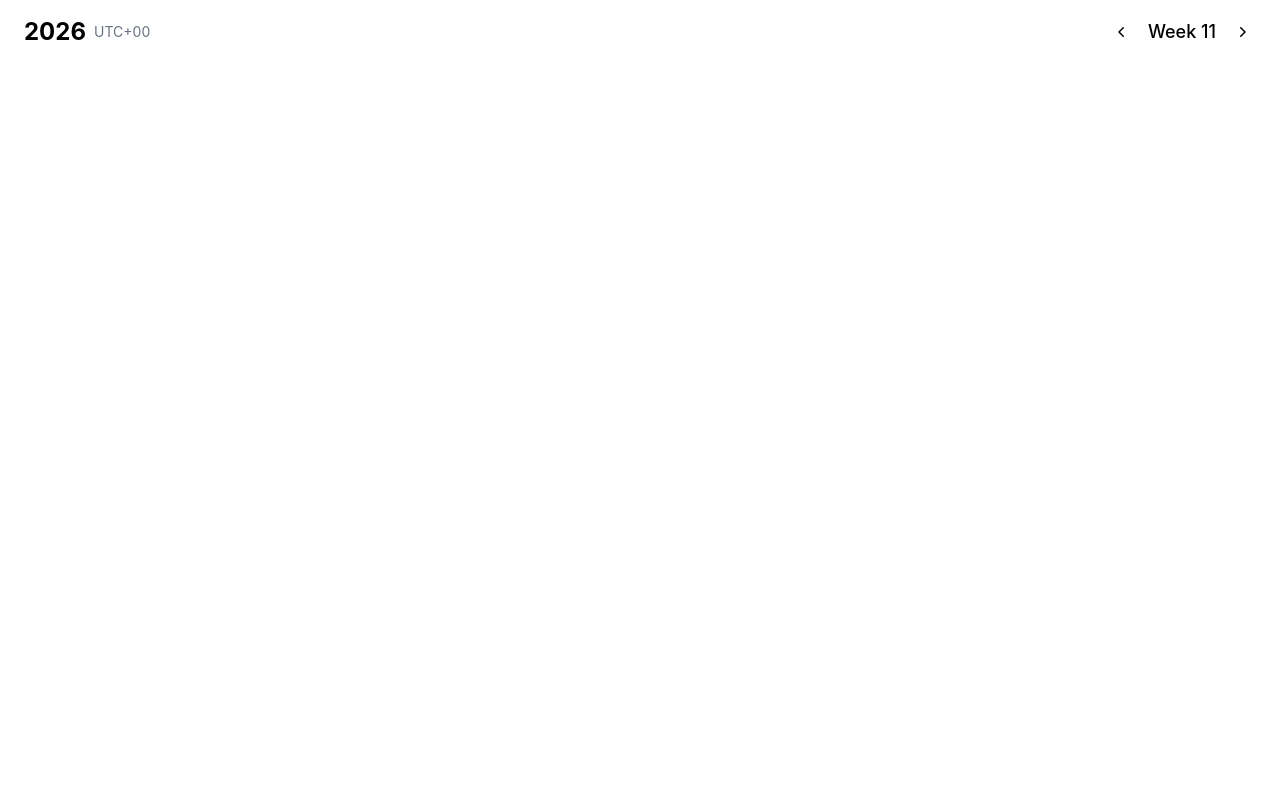
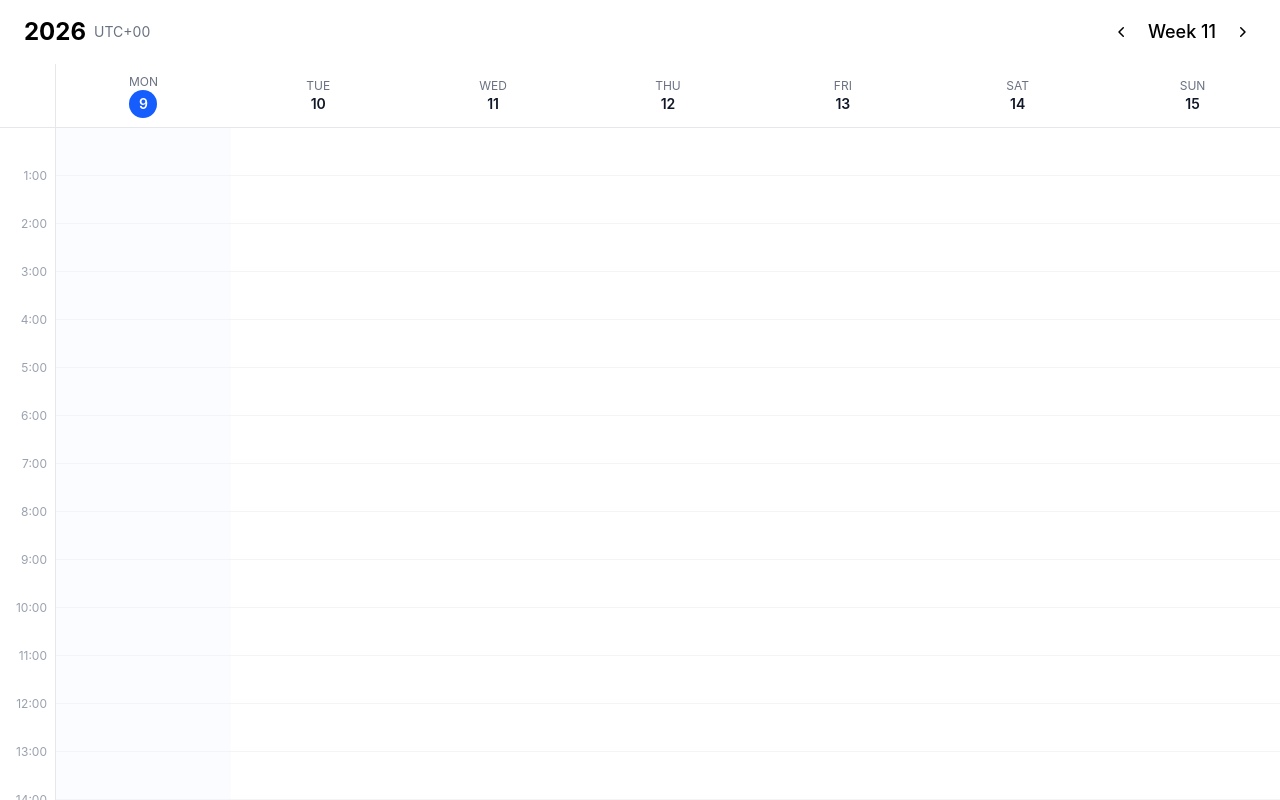
Before and after one commit to paronikyanarmen/swing-calendar-fe, a React (Vite) app: page / in a window 1280 px wide. Built offline with nearby package versions, Linux system fonts and the light colour scheme.

Commit message:
Add week and weekdays

```diff
--- a/src/App.tsx
+++ b/src/App.tsx
@@ -1,19 +1,22 @@
 import {useState} from "react";
 import {Header} from "./components/Header/Header";
+import {Week} from "./components/Week/Week";
 import { getPreviousMonday } from "./date";
 
 
 function App() {
     const currentDate = new Date();
-    console.log(getPreviousMonday(currentDate));
     const [selectedWeek, setSelectedWeek] = useState(() => getPreviousMonday(currentDate));
 
     return (
-        <Header
-            currentDate={currentDate}
-            selectedWeek={selectedWeek}
-            setSelectedWeek={setSelectedWeek}
-        />
+        <div className="flex flex-col h-screen">
+            <Header
+                currentDate={currentDate}
+                selectedWeek={selectedWeek}
+                setSelectedWeek={setSelectedWeek}
+            />
+            <Week currentDate={currentDate} selectedWeek={selectedWeek} />
+        </div>
     );
 }
 
--- /dev/null
+++ b/src/components/Day/Day.tsx
@@ -0,0 +1,41 @@
+import dayjs from "dayjs";
+
+interface DayProps {
+    date: Date;
+    isToday: boolean;
+}
+
+export function Day({ date, isToday }: DayProps) {
+    const d = dayjs(date);
+    const dayName = d.format("ddd");
+    const dayNumber = d.date();
+
+    return (
+        <div className="flex flex-col min-w-0">
+            <div
+                className={`sticky top-0 z-10 flex flex-col items-center justify-center h-16 border-b border-gray-200 bg-white ${
+                    isToday ? "bg-blue-50" : ""
+                }`}
+            >
+                <span className="text-xs text-gray-500 uppercase">{dayName}</span>
+                <span
+                    className={`text-sm font-semibold ${
+                        isToday
+                            ? "bg-blue-600 text-white rounded-full w-7 h-7 flex items-center justify-center"
+                            : "text-gray-900"
+                    }`}
+                >
+                    {dayNumber}
+                </span>
+            </div>
+            <div className="relative flex-1">
+                {Array.from({ length: 24 }, (_, hour) => (
+                    <div
+                        key={hour}
+                        className={`h-12 border-b border-gray-100 ${isToday ? "bg-blue-50/30" : ""}`}
+                    />
+                ))}
+            </div>
+        </div>
+    );
+}
--- /dev/null
+++ b/src/components/Week/Week.tsx
@@ -0,0 +1,49 @@
+import dayjs from "dayjs";
+
+import { getWeekDays } from "@/date";
+import { Day } from "@/components/Day/Day";
+
+const HOURS = Array.from({ length: 24 }, (_, i) => i);
+
+interface WeekProps {
+    currentDate: Date;
+    selectedWeek: Date;
+}
+
+export function Week({ currentDate, selectedWeek }: WeekProps) {
+    const days = getWeekDays(selectedWeek);
+    const todayStr = dayjs(currentDate).format("YYYY-MM-DD");
+
+    return (
+        <div className="flex-1 overflow-y-auto">
+            <div className="flex">
+                <div className="flex flex-col shrink-0 w-14 border-r border-gray-200">
+                    <div className="sticky top-0 z-10 border-b border-gray-200 bg-white h-16 shrink-0" />
+                    <div>
+                        {HOURS.map((hour) => (
+                            <div
+                                key={hour}
+                                className="h-12 relative"
+                            >
+                                {hour > 0 && (
+                                    <span className="absolute -top-2 right-2 text-xs text-gray-400">
+                                        {`${hour}:00`}
+                                    </span>
+                                )}
+                            </div>
+                        ))}
+                    </div>
+                </div>
+                <div className="grid grid-cols-7 flex-1">
+                    {days.map((date) => (
+                        <Day
+                            key={date.toISOString()}
+                            date={date}
+                            isToday={dayjs(date).format("YYYY-MM-DD") === todayStr}
+                        />
+                    ))}
+                </div>
+            </div>
+        </div>
+    );
+}
--- a/src/date.ts
+++ b/src/date.ts
@@ -28,6 +28,11 @@ export function getPrevWeekStart(date: Date): Date {
     return prev_prev_monday.toDate();
 }
 
+export function getWeekDays(monday: Date): Date[] {
+    const start = dayjs(monday);
+    return Array.from({ length: 7 }, (_, i) => start.add(i, 'day').toDate());
+}
+
 export function getUtcOffsetLabel(date: Date): string {
     const offsetMin = dayjs(date).utcOffset();
     const sign = offsetMin >= 0 ? "+" : "-";
```
Also changed, not shown: 1 other file (tests, documents, lock files or other folders).
